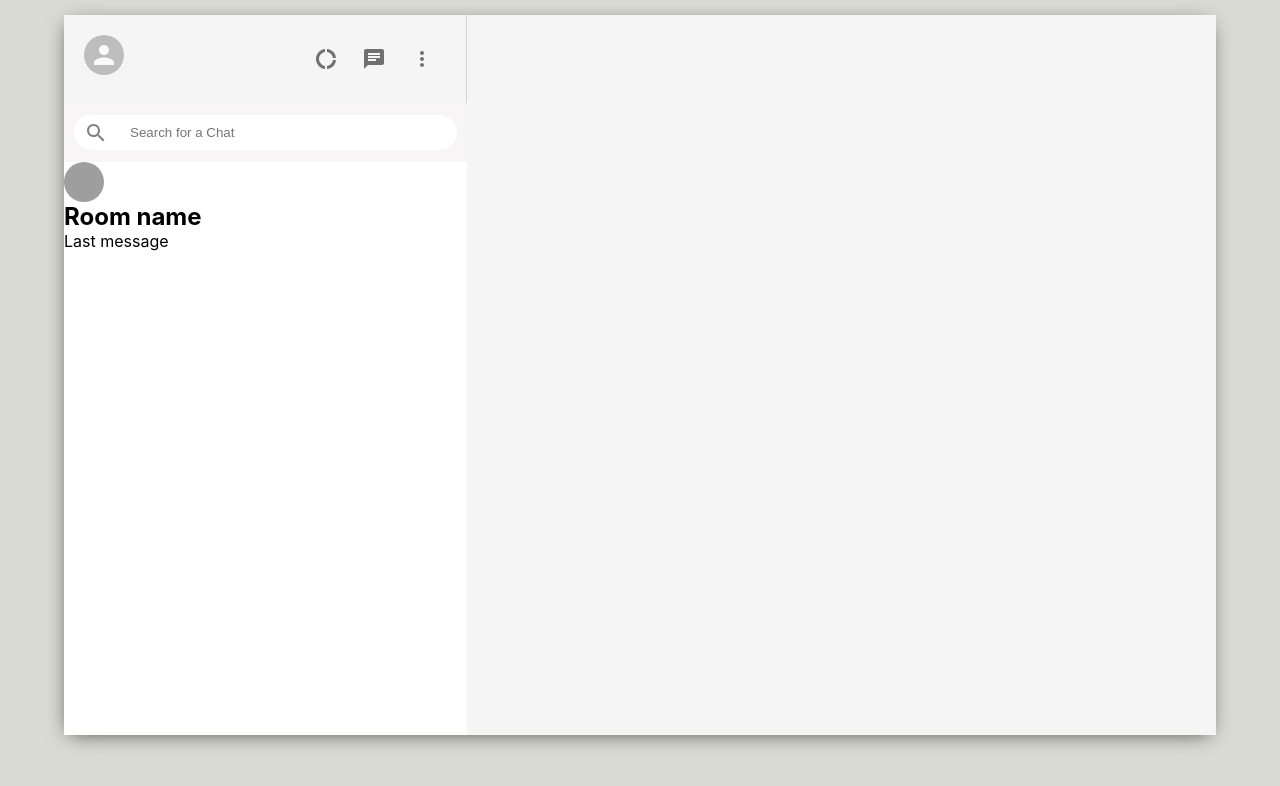
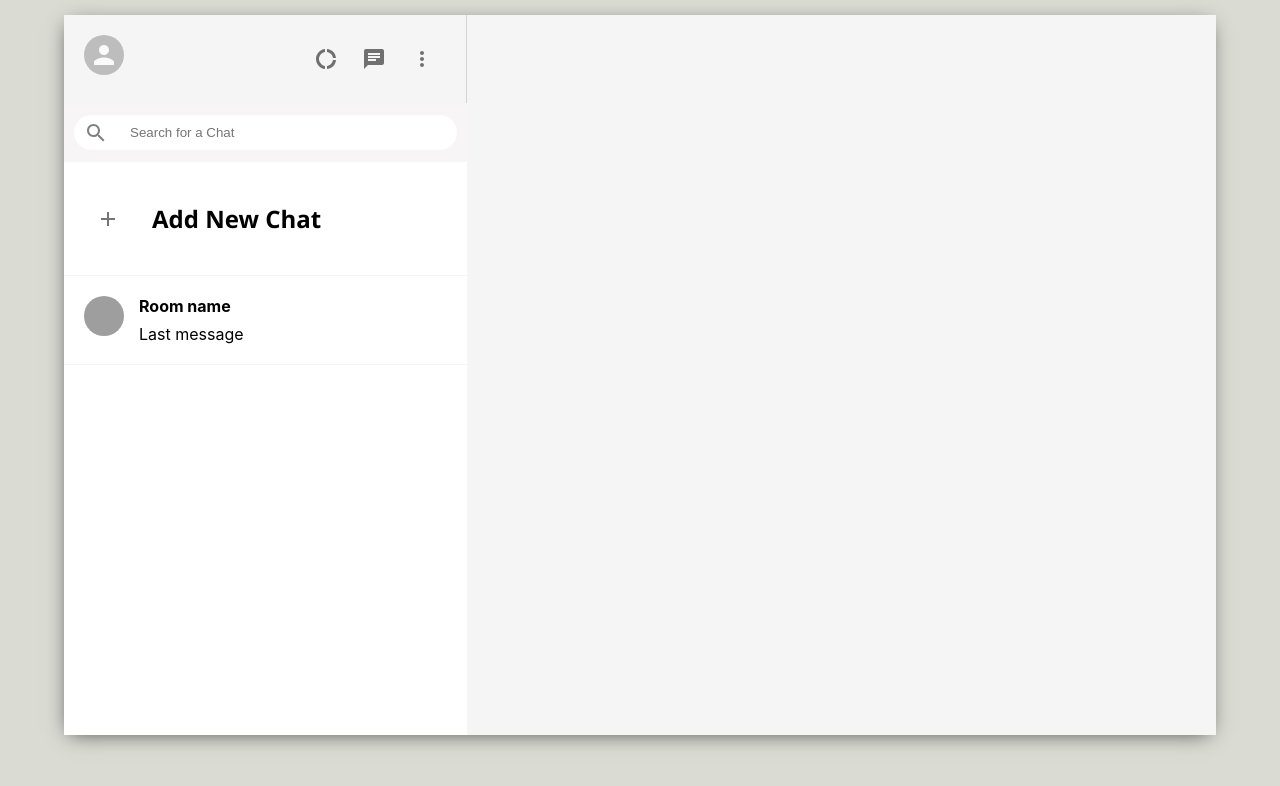
Before and after one commit to henryboisdequin/Chat-App, a React (Create React App) app: page / in a window 1280 px wide. Shown: the top 786 px of the page. Built offline with nearby package versions, Linux system fonts and the light colour scheme; grey boxes are pictures that could not be loaded.

Commit message:
finished sidebar chat

```diff
--- a/src/components/Sidebar/Sidebar.css
+++ b/src/components/Sidebar/Sidebar.css
@@ -24,6 +24,10 @@
 .sidebar-searchContainer > input {
   border: none;
   margin-left: 10px;
+}
+
+.sidebar-searchContainer > input:focus {
+  outline-width: 0;
 }
 
 .sidebar-searchContainer > .MuiSvgIcon-root {
--- a/src/components/Sidebar/Sidebar.js
+++ b/src/components/Sidebar/Sidebar.js
@@ -31,6 +31,7 @@ export default function Sidebar() {
         </div>
       </div>
       <div className="sidebar-chats">
+        <SidebarChat addNewChat />
         <SidebarChat />
       </div>
     </div>
--- a/src/components/Sidebar/SidebarChat/SidebarChat.css
+++ b/src/components/Sidebar/SidebarChat/SidebarChat.css
@@ -0,0 +1,26 @@
+.sidebarChat {
+  display: flex;
+  padding: 20px;
+  cursor: pointer;
+  border-bottom: 1px solid #f6f6f6;
+}
+
+.sidebarChat:hover {
+  background-color: #ebebeb;
+}
+
+.sidebarChat-info > h2 {
+  font-size: 16px;
+  margin-bottom: 8px;
+}
+
+.sidebarChat-info {
+  margin-left: 15px;
+}
+
+.sidebarChat-add {
+  font-family: "Segoe UI", Tahoma, Geneva, Verdana, sans-serif;
+  display: flex;
+  justify-content: space-between;
+  padding: 20px;
+}
--- a/src/components/Sidebar/SidebarChat/SidebarChat.js
+++ b/src/components/Sidebar/SidebarChat/SidebarChat.js
@@ -1,16 +1,25 @@
 import React, { useEffect, useState } from "react";
 import "./SidebarChat.css";
-import { Avatar } from "@material-ui/core";
+import { Avatar, IconButton } from "@material-ui/core";
+import AddIcon from "@material-ui/icons/Add";
 
-export default function SidebarChat() {
+export default function SidebarChat({ addNewChat }) {
   const [seed, setSeed] = useState("");
 
   useEffect(() => {
-    // Random number
-    setSeed(Math.floor(Math.random() * 5000));
+    // Random number 0-1000
+    setSeed(Math.floor(Math.random() * 1000));
   }, []);
 
-  return (
+  const createChat = () => {
+    const roomName = window.prompt("Enter the Chat Name");
+
+    if (roomName) {
+      // do something
+    }
+  };
+
+  return !addNewChat ? (
     <div className="sidebarChat">
       <Avatar src={`https://avatars.dicebear.com/api/bottts/${seed}.svg`} />
       <div className="sidebarChat-info">
@@ -18,5 +27,12 @@ export default function SidebarChat() {
         <p>Last message</p>
       </div>
     </div>
+  ) : (
+    <div onClick={createChat} className="sidebarChat">
+      <IconButton>
+        <AddIcon />
+      </IconButton>
+      <h2 className="sidebarChat-add">Add New Chat</h2>
+    </div>
   );
 }
```
Also changed, not shown: src/serviceWorker.js (+22 -22 lines).
